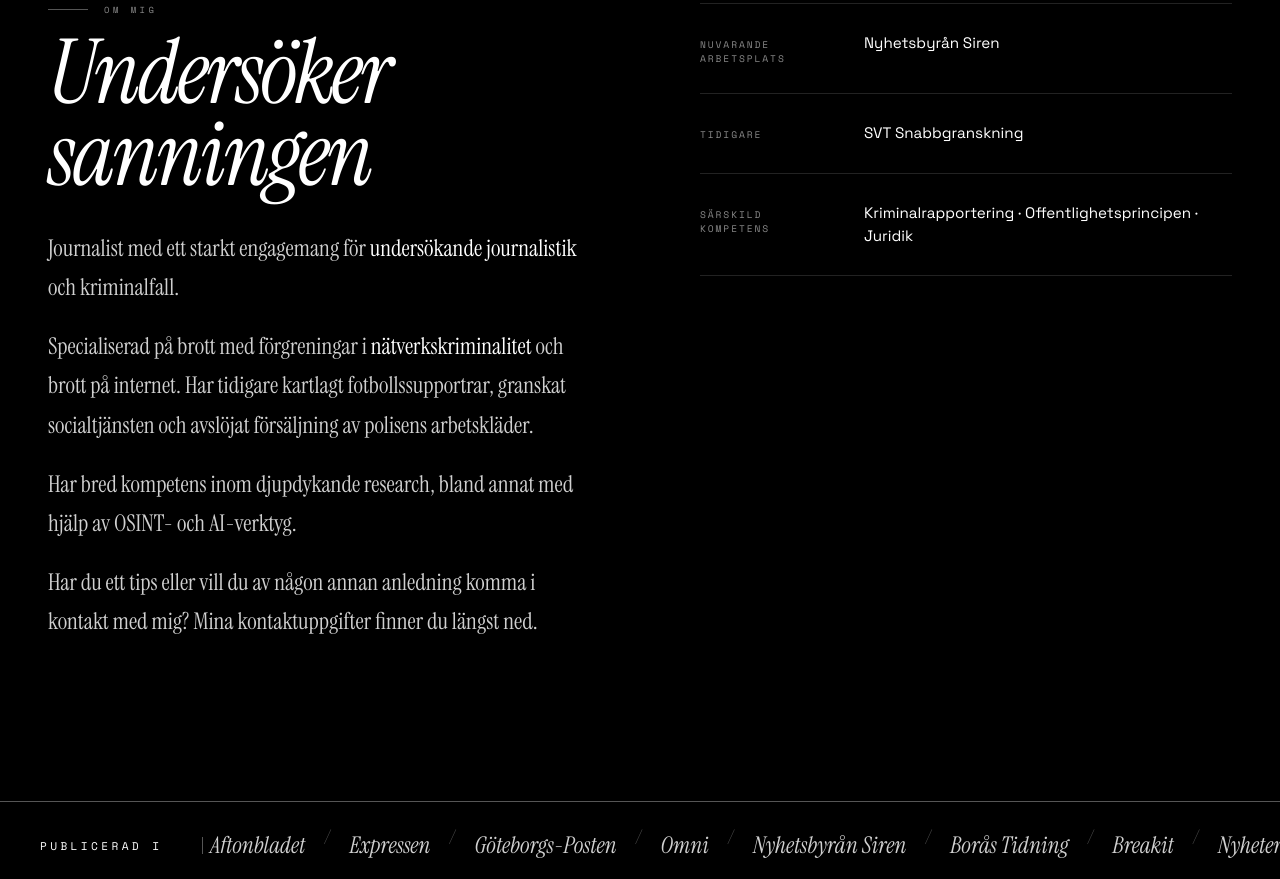
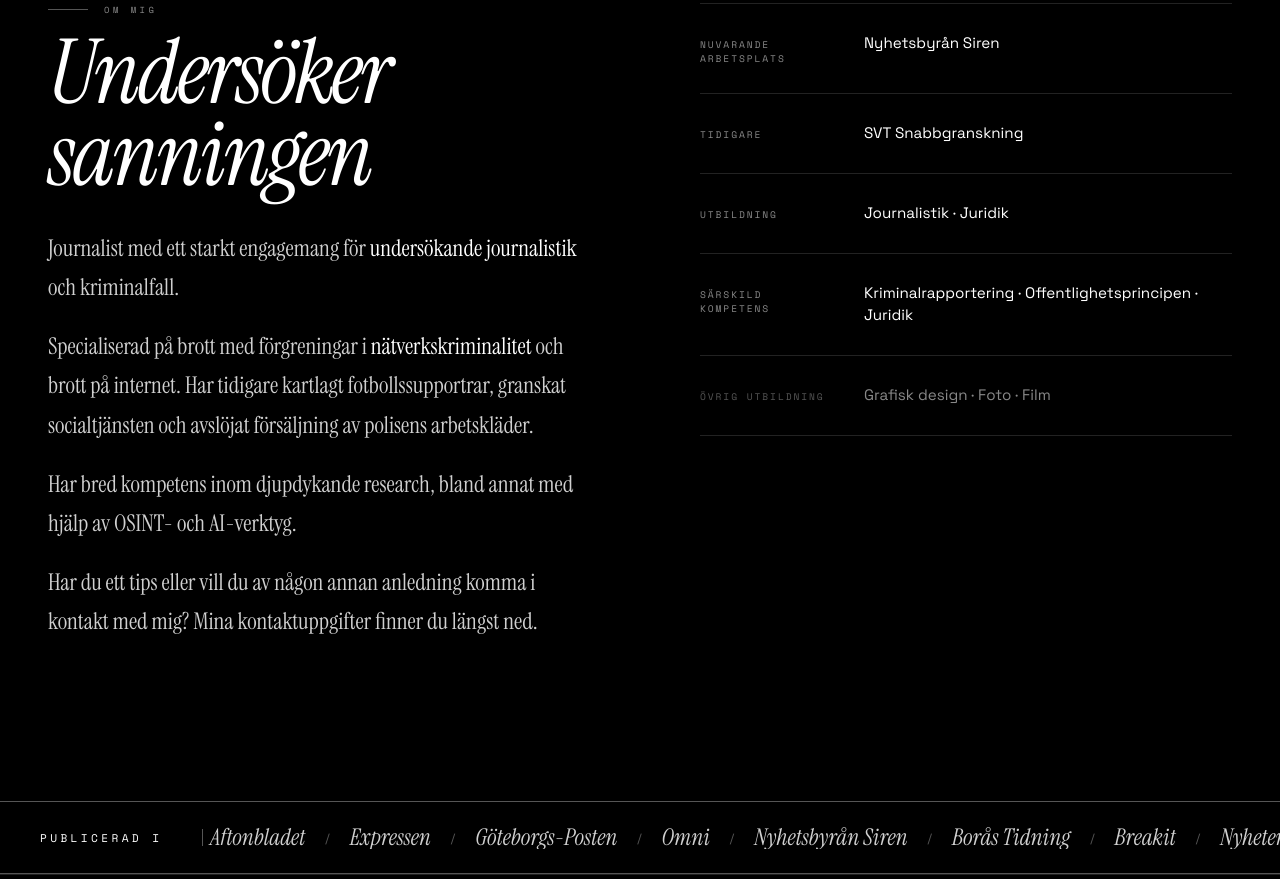
Before and after one commit to elliotwahl/portfolio-opus, a plain HTML site: page index.html in a window 1280 px wide. Shown: the part 1021-1900 px from the top of the page. Drawn offline with nearby package versions, Linux system fonts and the light colour scheme.

Commit message:
Diverse justeringar: scramble-animation, fakta-sektion, marquee-separatorer, prickar

```diff
--- a/content.js
+++ b/content.js
@@ -14,9 +14,11 @@ const SITE = {
       "Har du ett tips eller vill du av någon annan anledning komma i kontakt med mig? Mina kontaktuppgifter finner du längst ned."
     ],
     facts: [
-      { label: "Nuvarande arbetsplats",   value: "Nyhetsbyrån Siren" },
-      { label: "Tidigare",   value: "SVT Snabbgranskning" },
-      { label: "Särskild kompetens",value: "Kriminalrapportering · Offentlighetsprincipen · Juridik" },
+      { label: "Nuvarande arbetsplats", value: "Nyhetsbyrån Siren" },
+      { label: "Tidigare",              value: "SVT Snabbgranskning" },
+      { label: "Utbildning",            value: "Journalistik · Juridik" },
+      { label: "Särskild kompetens",    value: "Kriminalrapportering · Offentlighetsprincipen · Juridik" },
+      { label: "Övrig utbildning",      value: "Grafisk design · Foto · Film", secondary: true },
     ],
   },
 
--- a/index.html
+++ b/index.html
@@ -193,10 +193,8 @@
     }
     .hero-name span {
       display: block;
-      transform: translateY(115%);
-      animation: slideUp 1.2s var(--ease-out-expo) forwards;
+      opacity: 0;
     }
-    .hero-name span:nth-child(2) { animation-delay: .15s; }
     .hero-sub {
       font-family: var(--f-mono);
       font-size: .65rem; letter-spacing: .3em;
@@ -264,8 +262,8 @@
     }
     .marquee-item .dot {
       display: inline-block;
-      width: 6px; height: 6px;
-      background: var(--white); border-radius: 50%;
+      width: 4px; height: 4px;
+      background: var(--grey-600); border-radius: 50%;
       margin: 0 32px; vertical-align: middle;
     }
 
@@ -341,6 +339,8 @@
       text-transform: uppercase; color: var(--grey-400);
     }
     .fact-value { font-family: var(--f-sans); font-size: .95rem; line-height: 1.5; }
+    .fact-item.secondary .fact-label { color: var(--grey-600); }
+    .fact-item.secondary .fact-value { color: var(--grey-400); }
 
     /* ══════════════════════════════════════════════
        PUBLISHED IN
@@ -363,19 +363,19 @@
       overflow: hidden; flex: 1;
     }
     .published-track {
-      display: flex; width: max-content;
+      display: flex; align-items: center; width: max-content;
       animation: marquee 50s linear infinite;
     }
     .published-track span {
       font-family: var(--f-serif);
       font-size: clamp(1.05rem, 1.8vw, 1.6rem);
       font-style: italic; color: var(--grey-200);
-      white-space: nowrap; padding: 4px 0;
+      white-space: nowrap; line-height: 1;
     }
     .published-track .sep {
-      font-family: var(--f-serif); font-size: 1em;
-      font-style: italic; color: var(--grey-600);
-      padding: 0 20px; vertical-align: baseline;
+      font-family: var(--f-sans); font-size: .75rem;
+      font-style: normal; color: var(--grey-600);
+      padding: 0 20px; line-height: 1;
     }
 
     /* ══════════════════════════════════════════════
@@ -751,7 +751,7 @@
       </div>
       <div class="facts-list rv d2">
         ${SITE.about.facts.map(f => `
-          <div class="fact-item">
+          <div class="fact-item${f.secondary ? ' secondary' : ''}">
             <div class="fact-label">${f.label}</div>
             <div class="fact-value">${f.value}</div>
           </div>`).join('')}
@@ -871,6 +871,50 @@
   /* ── Hero image zoom ──────────────────────────────────────────── */
   window.addEventListener('load', () => document.querySelector('.hero-img')?.classList.add('loaded'));
 
+  /* ── Namn-dekryptering ────────────────────────────────────────── */
+  (function scrambleName() {
+    const chars = 'abcdefghijklmnopqrstuvwxyz';
+    const spans = document.querySelectorAll('.hero-name span');
+
+    function scramble(el, finalText, duration) {
+      el.style.transition = 'opacity 0.6s ease';
+      el.style.opacity = '1';
+      const total = finalText.length;
+      const resolveInterval = duration / total;
+      let resolved = 0;
+
+      const tick = () => {
+        let out = '';
+        for (let i = 0; i < total; i++) {
+          if (i < resolved) {
+            out += finalText[i];
+          } else if (finalText[i] === ' ') {
+            out += ' ';
+          } else {
+            out += chars[Math.floor(Math.random() * chars.length)];
+          }
+        }
+        el.textContent = out;
+        if (resolved < total) requestAnimationFrame(tick);
+      };
+
+      const resolver = setInterval(() => {
+        resolved++;
+        if (resolved >= total) clearInterval(resolver);
+      }, resolveInterval);
+
+      requestAnimationFrame(tick);
+    }
+
+    // Starta samtidigt som övriga hero-animationer
+    setTimeout(() => {
+      spans.forEach((span, i) => {
+        const original = span.textContent;
+        setTimeout(() => scramble(span, original, 1100), i * 200);
+      });
+    }, 400);
+  })();
+
   /* ── Scroll reveal ────────────────────────────────────────────── */
   const io = new IntersectionObserver(entries => {
     entries.forEach(e => { if (e.isIntersecting) { e.target.classList.add('on'); io.unobserve(e.target); } });
```
